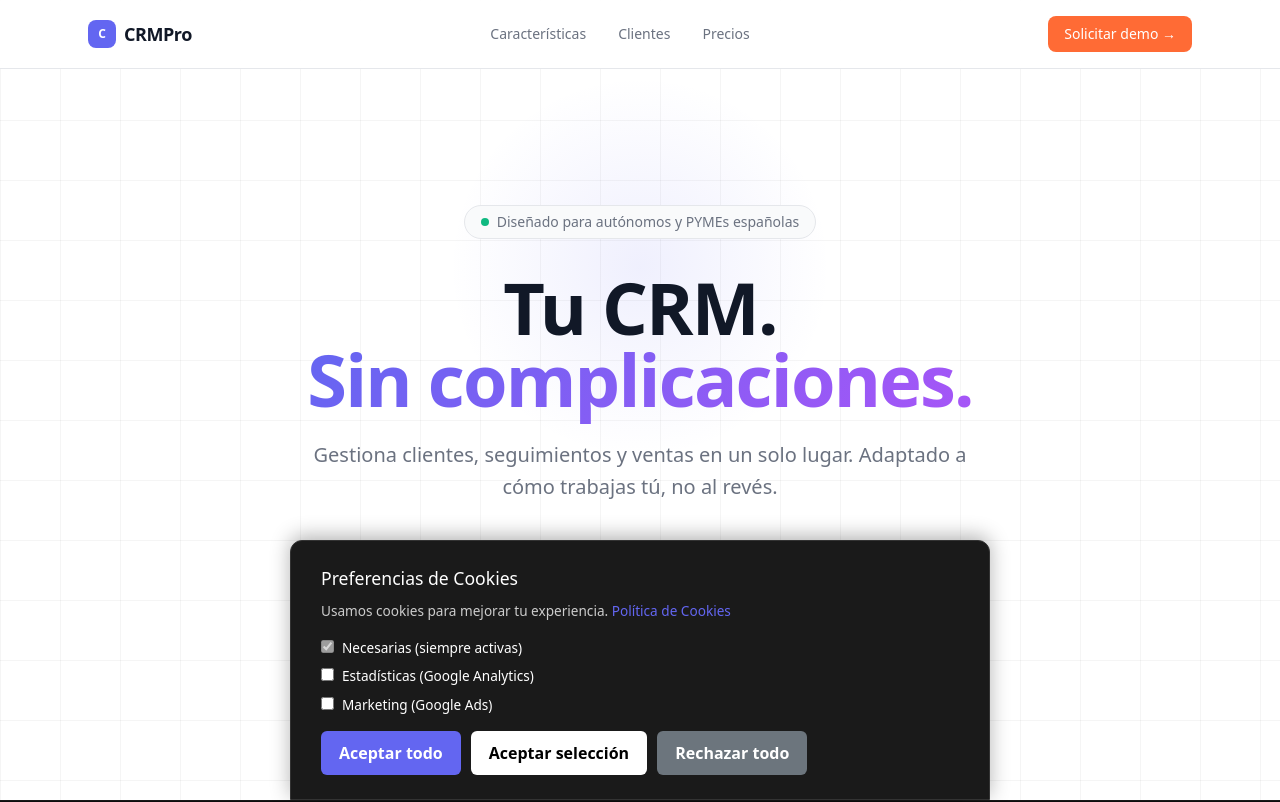
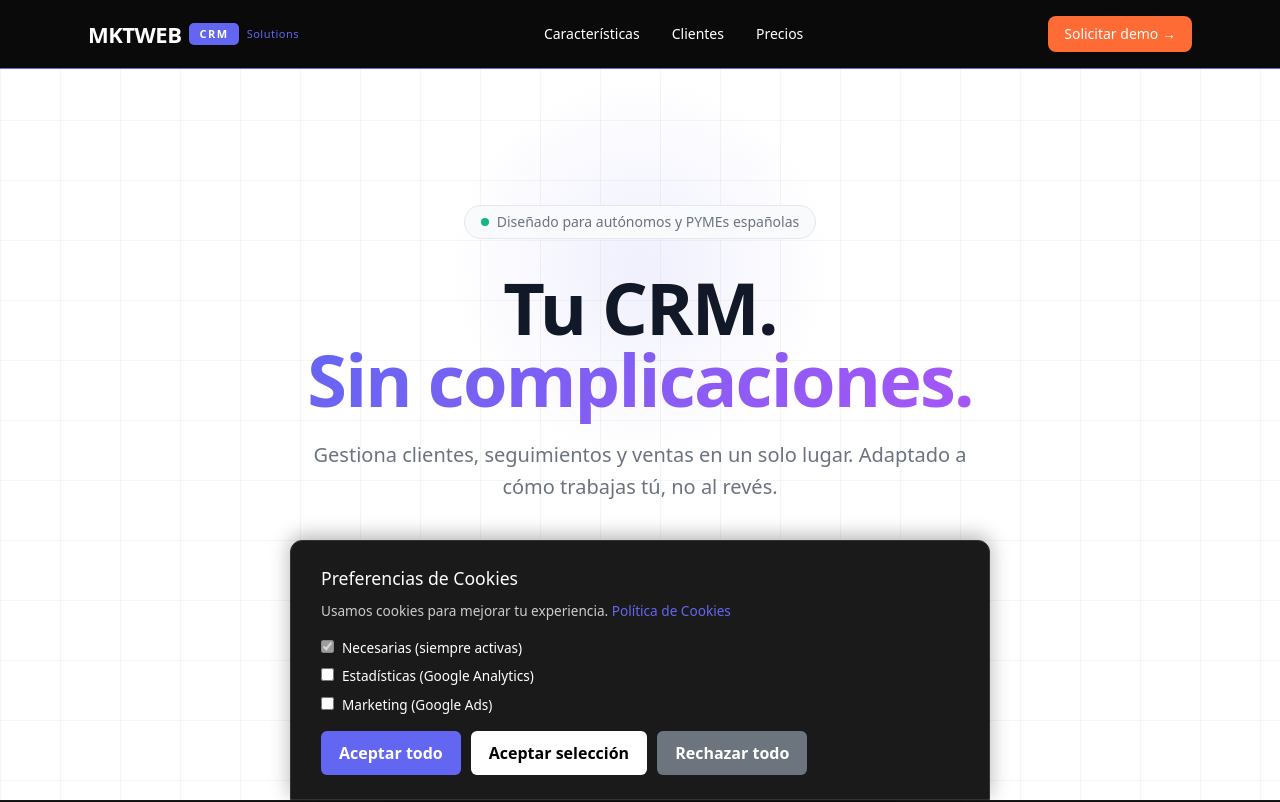
Before and after one commit to DavidCamposRoca/landing-crm, a React (Vite) app: page / in a window 1280 px wide. Shown: the top 802 px of the page. Built offline with nearby package versions, Linux system fonts and the light colour scheme; grey boxes are pictures that could not be loaded.

Commit message:
logo MKTWEB, navbar mejorado, CTA flotante naranja

```diff
--- a/src/components/CTAFlotante.jsx
+++ b/src/components/CTAFlotante.jsx
@@ -5,7 +5,7 @@ export default function CTAFlotante() {
   if (!visible) return null
   return (
     <div className="fixed bottom-0 left-0 right-0 z-40 flex justify-center px-4 pb-4">
-      <div className="flex items-center gap-4 rounded-2xl px-6 py-4 shadow-2xl max-w-xl w-full" style={{background: '#111111', border: '1px solid rgba(255,255,255,0.1)'}}>
+      <div className="flex items-center gap-4 rounded-2xl px-6 py-4 shadow-2xl max-w-xl w-full" style={{background: '#111111', border: '2px solid #f97316'}}>
         <div className="flex -space-x-2 flex-shrink-0">
           <img src="https://images.unsplash.com/photo-1573496359142-b8d87734a5a2?w=80&q=80" className="w-9 h-9 rounded-full object-cover border-2 border-gray-800" alt="" />
           <img src="https://images.unsplash.com/photo-1560250097-0b93528c311a?w=80&q=80" className="w-9 h-9 rounded-full object-cover border-2 border-gray-800" alt="" />
--- a/src/components/Footer.jsx
+++ b/src/components/Footer.jsx
@@ -1,11 +1,12 @@
 export default function Footer() {
   return (
-    <footer className="border-t border-gray-200 py-12 px-6" style={{background: '#f9fafb'}}>
+    <footer className="py-12 px-6" style={{background: '#0f0f1a', borderTop: '1px solid #6366f1'}}>
       <div className="max-w-6xl mx-auto flex flex-col md:flex-row justify-between items-center gap-6">
         <div>
           <div className="flex items-center gap-2 mb-2">
-            <div className="w-6 h-6 rounded-md bg-indigo-500 flex items-center justify-center text-white text-xs font-bold">C</div>
-            <span className="text-gray-900 font-semibold">CRMPro</span>
+            <span style={{fontSize:'16px', fontWeight:'800', letterSpacing:'-0.5px', color:'white', fontFamily:'system-ui'}}>MKTWEB</span>
+            <span style={{background:'#6366f1', color:'white', fontSize:'9px', fontWeight:'700', letterSpacing:'1.5px', padding:'2px 7px', borderRadius:'4px'}}>CRM</span>
+            <span style={{color:'#6366f1', fontSize:'9px', fontWeight:'400'}}>Solutions</span>
           </div>
           <p className="text-gray-400 text-xs">by Marketing Web Madrid</p>
         </div>
--- a/src/components/Navbar.jsx
+++ b/src/components/Navbar.jsx
@@ -1,15 +1,18 @@
 export default function Navbar() {
   return (
-    <nav className="fixed top-0 w-full z-50 border-b border-gray-200" style={{background: 'rgba(255,255,255,0.90)', backdropFilter: 'blur(12px)'}}>
+    <nav className="fixed top-0 w-full z-50" style={{background: '#0a0a0a', borderBottom: '1px solid #6366f1'}}>
       <div className="max-w-6xl mx-auto px-6 py-4 flex justify-between items-center">
         <div className="flex items-center gap-2">
-          <div className="w-7 h-7 rounded-lg bg-indigo-500 flex items-center justify-center text-white text-xs font-bold">C</div>
-          <span className="text-gray-900 font-semibold text-lg tracking-tight">CRMPro</span>
+          <div className="flex items-center gap-2">
+            <span style={{fontSize:'22px', fontWeight:'800', letterSpacing:'-0.5px', color:'white', fontFamily:'system-ui', textShadow:'none', WebkitTextStroke:'0px'}}>MKTWEB</span>
+            <span style={{background:'#6366f1', color:'white', fontSize:'11px', fontWeight:'700', letterSpacing:'1.5px', padding:'3px 10px', borderRadius:'5px'}}>CRM</span>
+            <span style={{color:'#6366f1', fontSize:'11px', fontWeight:'400', letterSpacing:'0.5px'}}>Solutions</span>
+          </div>
         </div>
-        <div className="hidden md:flex items-center gap-8 text-sm text-gray-500">
-          <a href="#features" className="hover:text-gray-900 transition">Características</a>
-          <a href="#testimonios" className="hover:text-gray-900 transition">Clientes</a>
-          <a href="#demo" className="hover:text-gray-900 transition">Precios</a>
+        <div className="hidden md:flex items-center gap-8 text-sm text-white">
+          <a href="#features" className="hover:text-indigo-300 transition">Características</a>
+          <a href="#testimonios" className="hover:text-indigo-300 transition">Clientes</a>
+          <a href="#demo" className="hover:text-indigo-300 transition">Precios</a>
         </div>
         <a href="#demo" className="text-sm text-white px-4 py-2 rounded-lg font-medium transition hover:opacity-90" style={{background:'#FF6B35'}}>Solicitar demo →</a>
       </div>
```
